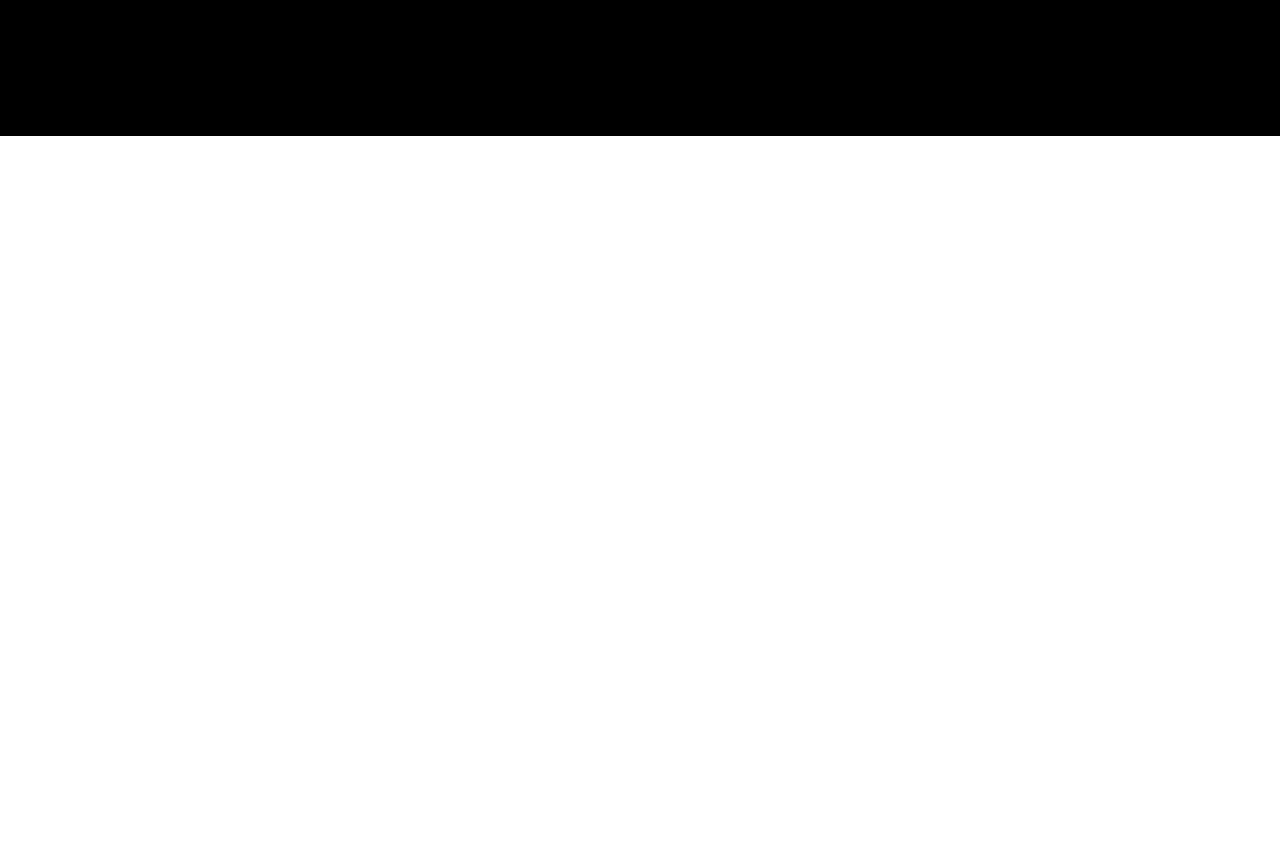
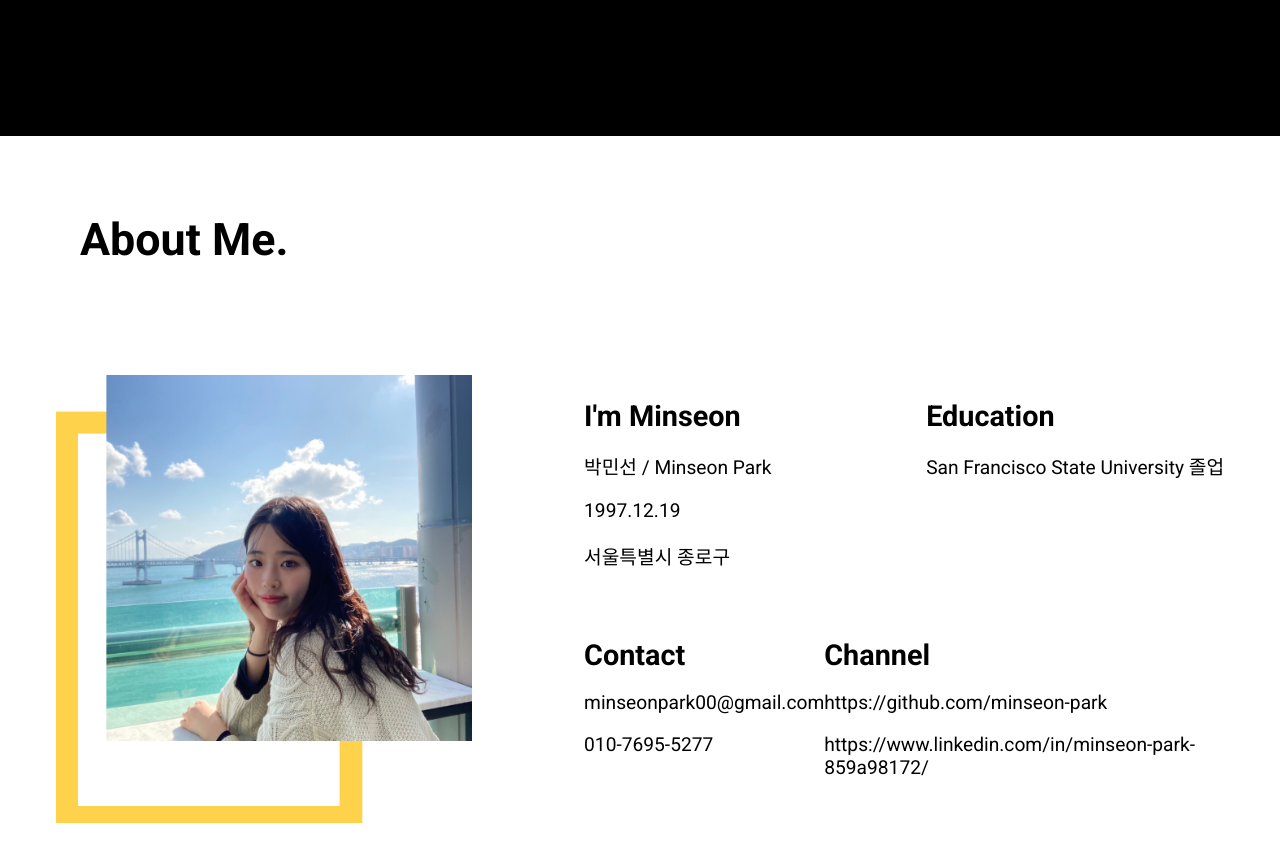
Before and after one commit to minseon-park/portfolio, a React (Create React App) app: page / in a window 1280 px wide. Shown: the part 760-1622 px from the top of the page. Before the commit the page ends 896 px from the top, so only its background shows below. Built offline with nearby package versions, Linux system fonts and the light colour scheme.

Commit message:
create about page

```diff
--- a/src/App.tsx
+++ b/src/App.tsx
@@ -1,11 +1,13 @@
 import React from "react";
 import Nav from "./components/Nav";
 import Intro from "./components/Intro";
+import About from "./components/About";
 function App() {
   return (
     <div className="App">
       <Nav />
       <Intro />
+      <About />
     </div>
   );
 }
--- /dev/null
+++ b/src/components/About.tsx
@@ -0,0 +1,26 @@
+import "../styles/App.css";
+import "../styles/About.css";
+import { aboutTitle, minseonInfo, educationInfo, channelInfo, contactInfo } from "../data";
+import Text from "./Text";
+import TextBox from "./TextBox";
+export default function About() {
+  return (
+    <div className="about">
+      {/* TODO: 타이틀 . 색깔 바꾸기 */}
+      <Text textData={aboutTitle} classname="aboutTitle" />
+      <div className="aboutContainer">
+        <img className="aboutImg" alt="profilePic" src="images/Profile.png"></img>
+        <div className="infoContainer">
+          <div className="firstRow">
+            <TextBox titleText="I'm Minseon" textData={minseonInfo} classname="minseonInfo" />
+            <TextBox titleText="Education" textData={educationInfo} classname="minseonInfo" />
+          </div>
+          <div className="secondRow">
+            <TextBox titleText="Contact" textData={contactInfo} classname="minseonInfo" />
+            <TextBox titleText="Channel" textData={channelInfo} classname="minseonInfo" />
+          </div>
+        </div>
+      </div>
+    </div>
+  );
+}
--- a/src/components/Intro.tsx
+++ b/src/components/Intro.tsx
@@ -1,16 +1,13 @@
 import "../styles/App.css";
 import "../styles/Intro.css";
 import { introText } from "../data";
+import Text from "./Text";
 export default function Intro() {
   return (
     <div className="intro">
       <img className="introImg" alt="IntroImage" src="images/Intro.png"></img>
       <div className="textContainer">
-        <div className="text">
-          {introText.map((text, index) => (
-            <p key={index}>{text}</p>
-          ))}
-        </div>
+        <Text textData={introText} classname="text" />
       </div>
     </div>
   );
--- /dev/null
+++ b/src/components/Text.tsx
@@ -0,0 +1,9 @@
+export default function Text({ textData, classname }: { textData: String[]; classname: string }) {
+  return (
+    <div className={classname}>
+      {textData.map((text, index) => (
+        <p key={index}> {text}</p>
+      ))}
+    </div>
+  );
+}
--- /dev/null
+++ b/src/components/TextBox.tsx
@@ -0,0 +1,13 @@
+import "../styles/TextBox.css";
+export default function TextBox({ titleText, textData, classname }: { titleText: string; textData: String[]; classname: string }) {
+  return (
+    <div className={classname}>
+      <div className="titleText"> {titleText}</div>
+      <div className="textData">
+        {textData.map((text, index) => (
+          <p key={index}>{text}</p>
+        ))}
+      </div>
+    </div>
+  );
+}
--- a/src/data.ts
+++ b/src/data.ts
@@ -5,3 +5,8 @@ export const introText = [
   "저는 무언가 만드는것을 좋아하고 새로운 도전을 즐기고 두려워하지 않습니다.",
   "제가 만들고있는 것들. 도전하고 있는 것들. 이곳에서 마음껏 구경해주세요",
 ];
+export const aboutTitle = ["About Me", "."];
+export const minseonInfo = ["박민선 / Minseon Park", "1997.12.19", "서울특별시 종로구"];
+export const educationInfo = ["San Francisco State University 졸업"];
+export const contactInfo = ["minseonpark00@gmail.com", "010-7695-5277"];
+export const channelInfo = ["https://github.com/minseon-park", "https://www.linkedin.com/in/minseon-park-859a98172/"];
--- /dev/null
+++ b/src/styles/About.css
@@ -0,0 +1,33 @@
+.about {
+  height: 55rem;
+}
+.aboutTitle {
+  display: flex;
+  flex-direction: row;
+  font-weight: 600;
+  font-size: 2.8em;
+  padding: 2rem 2rem 2rem 5rem;
+}
+.aboutImg {
+  height: 28rem;
+}
+.aboutContainer {
+  display: flex;
+  justify-content: space-around;
+  padding-top: 2rem;
+}
+.infoContainer {
+  display: flex;
+  flex-direction: column;
+  justify-content: space-around;
+}
+.firstRow {
+  display: flex;
+  justify-content: space-between;
+  width: 40rem;
+}
+.secondRow {
+  display: flex;
+  justify-content: space-between;
+  width: 40rem;
+}
--- a/src/styles/Intro.css
+++ b/src/styles/Intro.css
@@ -18,9 +18,6 @@
   height: 20rem;
 }
 .text {
-  /* display: flex;
-  flex-direction: column;
-  justify-content: space-evenly; */
   height: 20rem;
   width: 25rem;
 
--- /dev/null
+++ b/src/styles/TextBox.css
@@ -0,0 +1,11 @@
+/* * {
+  display: flex;
+  flex-direction: column;
+} */
+.titleText {
+  font-size: 1.8em;
+  font-weight: 600;
+}
+.textData {
+  font-size: 1.2em;
+}
```
Also changed, not shown: public/images/Profile.png (added).
